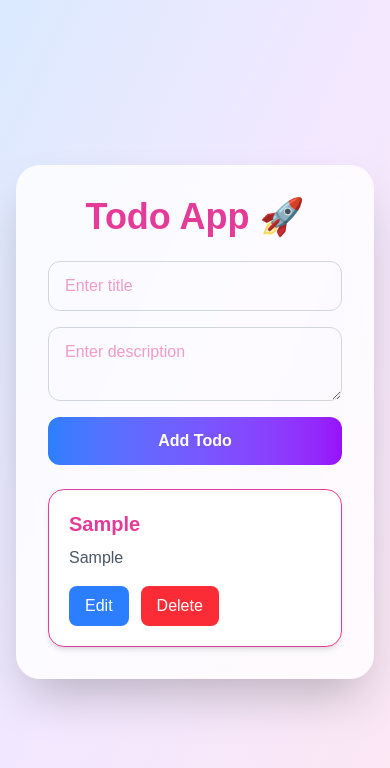
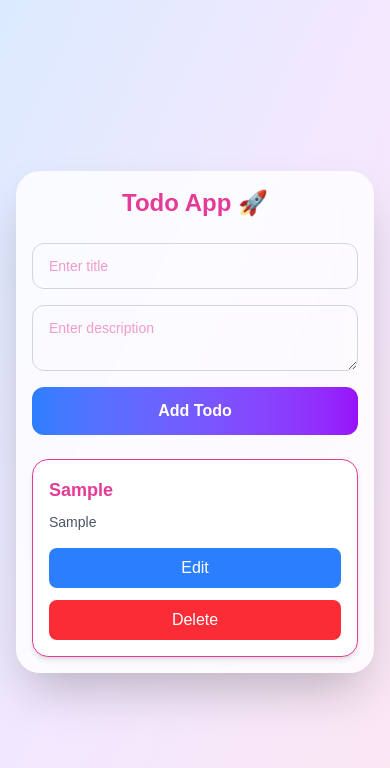
Before and after one commit to reyanshijindal123/random-project, a Next.js app: page / in a window 390 px wide. Both pictures are taken after typing "Sample", "Sample" into the empty fields and a click on the button "Add Todo". Shown: the top 768 px of the page. Built offline with nearby package versions, Linux system fonts and the light colour scheme.

Commit message:
made the webpage as an responsive website

```diff
--- a/app/component/Todoform.tsx
+++ b/app/component/Todoform.tsx
@@ -45,8 +45,19 @@ export default function TodoForm({
         onChange={(e) =>
           setTitle(e.target.value)
         }
-        className="w-full px-4 py-3 rounded-xl border border-gray-300 focus:ring-4 focus:ring-blue-300 outline-none"
-      />
+className="
+w-full
+px-4
+py-3
+text-sm
+md:text-base
+rounded-xl
+border
+border-gray-300
+focus:ring-4
+focus:ring-blue-300
+outline-none
+"      />
 
       <textarea
         placeholder="Enter description"
@@ -54,13 +65,36 @@ export default function TodoForm({
         onChange={(e) =>
           setDescription(e.target.value)
         }
-        className="w-full px-4 py-3 rounded-xl border border-gray-300 focus:ring-4 focus:ring-purple-300 outline-none"
-      />
+className="
+w-full
+px-4
+py-3
+text-sm
+md:text-base
+rounded-xl
+border
+border-gray-300
+focus:ring-4
+focus:ring-purple-300
+outline-none
+"      />
 
       <button
         onClick={handleSubmit}
-        className="w-full py-3 bg-gradient-to-r from-blue-500 to-purple-600 text-white rounded-xl font-semibold hover:scale-105 transition"
-      >
+className="
+w-full
+md:w-auto
+px-6
+py-3
+bg-gradient-to-r
+from-blue-500
+to-purple-600
+text-white
+rounded-xl
+font-semibold
+hover:scale-105
+transition
+"      >
         {isEditing
           ? "Update Todo"
           : "Add Todo"}
--- a/app/component/Todolist.tsx
+++ b/app/component/Todolist.tsx
@@ -21,18 +21,46 @@ export default function TodoList({
       {todos.map((todo, index) => (
         <div
           key={index}
-          className="bg-white rounded-2xl p-5 border shadow-md hover:shadow-xl transition"
-        >
-          <h2 className="text-xl font-bold">
-            {todo.title}
-          </h2>
+className="
+bg-white
+rounded-2xl
+p-4
+md:p-6
+border
+shadow-md
+hover:shadow-xl
+transition
+"        >
+<h2
+  className="
+  text-lg
+  md:text-xl
+  font-bold
+  break-words
+  "
+>            {todo.title}
+  </h2>
 
-          <p className="text-gray-600 mt-2">
-            {todo.description}
+<p
+  className="
+  text-sm
+  md:text-base
+  text-gray-600
+  mt-2
+  break-words
+  "
+>            {todo.description}
           </p>
 
-          <div className="flex gap-3 mt-4">
-
+<div
+  className="
+  flex
+  flex-col
+  md:flex-row
+  gap-3
+  mt-4
+  "
+>
             <button
               onClick={() => editTodo(index)}
               className="px-4 py-2 bg-blue-500 text-white rounded-lg hover:bg-blue-600"
--- a/app/page.tsx
+++ b/app/page.tsx
@@ -48,9 +48,29 @@ export default function Home() {
 
   return (
     <main className="min-h-screen bg-gradient-to-br from-blue-100 via-purple-100 to-pink-100 flex justify-center items-center p-4">
-      <div className="bg-white/80 backdrop-blur-md rounded-3xl shadow-2xl p-8 w-full max-w-xl">
-
-        <h1 className="text-4xl font-bold text-center mb-6">
+  <div
+    className="
+    w-full
+    max-w-md
+    md:max-w-xl
+    lg:max-w-2xl
+    bg-white/80
+    backdrop-blur-md
+    rounded-3xl
+    shadow-2xl
+    p-4
+    md:p-8
+    "
+  >
+    <h1
+  className="
+  text-2xl
+  md:text-4xl
+  font-bold
+  text-center
+  mb-6
+  "
+>
           Todo App 🚀
         </h1>
 
```
